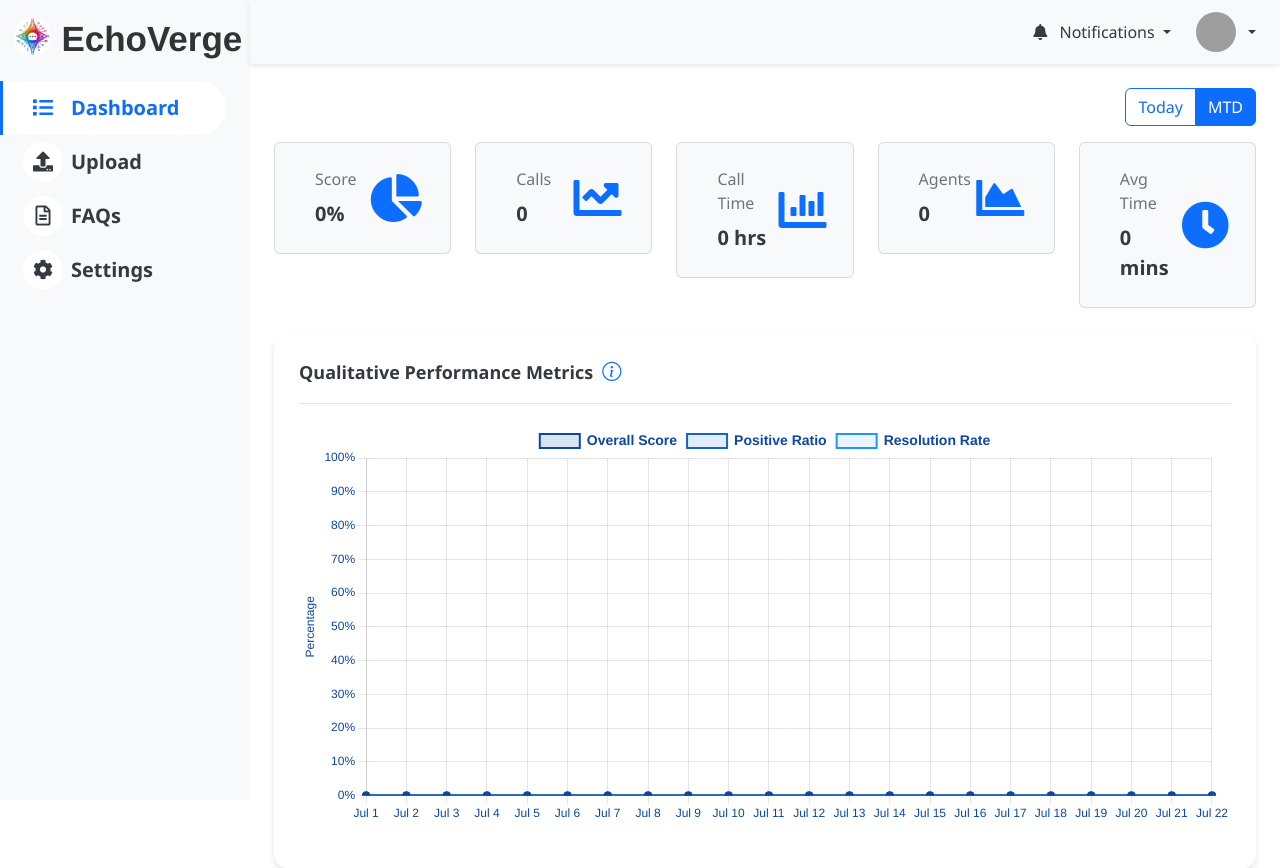
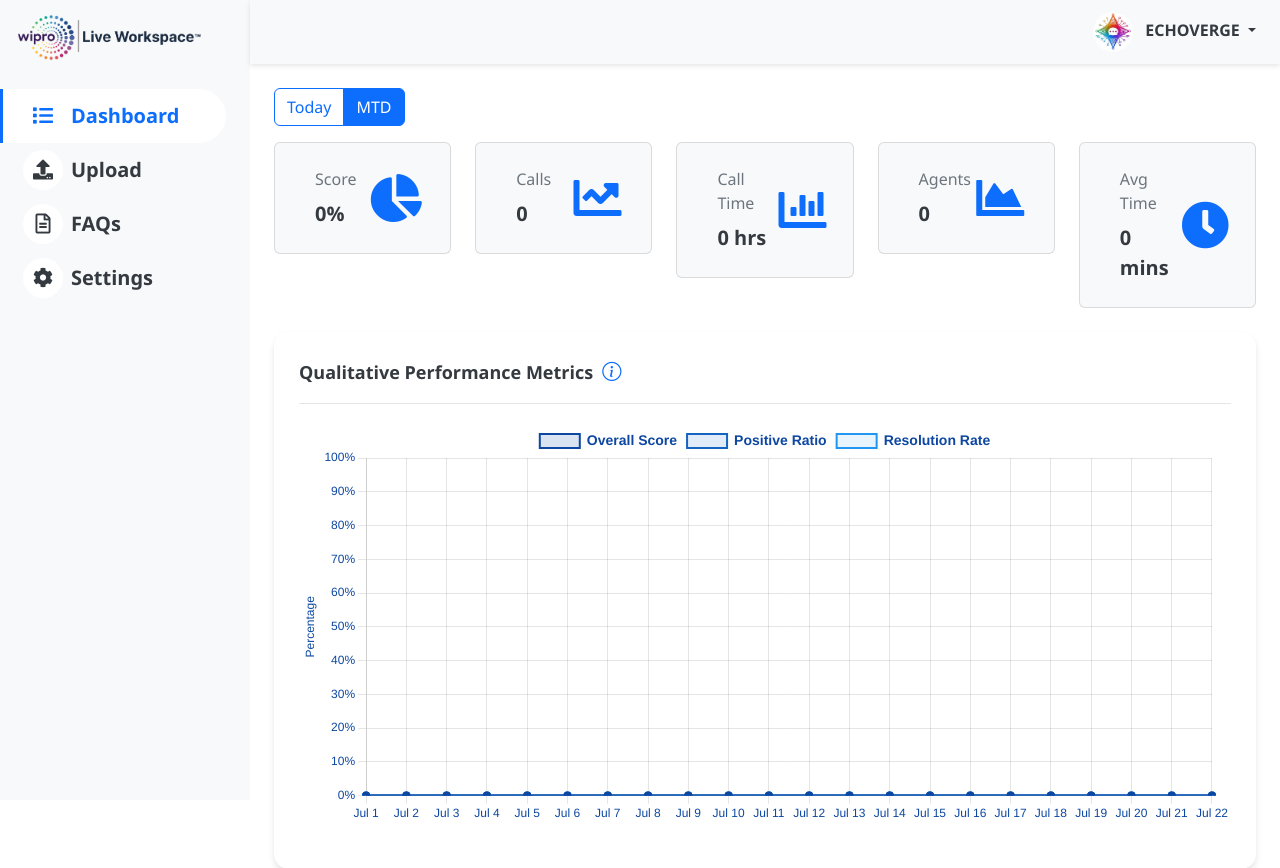
Before and after one commit to Ajayraj-developer/Post_Call_Quality_Analysis, a Flask app: page /dashboard in a window 1280 px wide. Shown: the top 868 px of the page. Run offline with Flask 3, Linux system fonts and the light colour scheme; the visitor is signed in with stand-in values (Sample User, id 1); data that the repository does not hold is empty; grey boxes are pictures that could not be loaded.

Commit message:
work in progress

```diff
--- a/app/templates/dashboard.html
+++ b/app/templates/dashboard.html
@@ -373,6 +373,10 @@
         position: relative;
         margin: 20px 0;
       }
+
+      .justify-content-end {
+        justify-content: flex-start !important;
+      }
     </style>
   </head>
 
@@ -386,17 +390,18 @@
             class="navbar-brand mx-4 mb-3 d-flex align-items-center"
           >
             <img
-              src="../static/img/logoo.png"
+              src="../static/img/wipro.png"
               alt="Post Call Logo"
               style="
-                height: 40px;
+                height: 65px;
                 width: auto;
                 margin-right: 10px;
                 border-radius: 60px;
-                margin-left: -10px;
+                margin-left: -20px;
+                margin-top: -10px;
               "
             />
-            <h3
+            <!-- <h3
               class="mb-0"
               style="
                 font-family: 'Franklin Gothic Medium', 'Arial Narrow', Arial,
@@ -406,8 +411,7 @@
                 font-size: 35px;
               "
             >
-              EchoVerge
-            </h3>
+            </h3> -->
           </a>
           <div class="navbar-nav w-100">
             <a
@@ -434,30 +438,30 @@
           class="navbar navbar-expand bg-light navbar-light sticky-top px-4 py-0"
         >
           <div class="navbar-nav align-items-center ms-auto">
+            <!-- <div class="nav-item dropdown">
+          <a href="#" class="nav-link dropdown-toggle" data-bs-toggle="dropdown">
+            <i class="fa fa-bell me-2"></i>
+            <span class="d-none d-lg-inline-flex">Notifications</span>
+          </a>
+        </div> -->
             <div class="nav-item dropdown">
               <a
                 href="#"
                 class="nav-link dropdown-toggle"
                 data-bs-toggle="dropdown"
               >
-                <i class="fa fa-bell me-2"></i>
-                <span class="d-none d-lg-inline-flex">Notifications</span>
-              </a>
-            </div>
-            <div class="nav-item dropdown">
-              <a
-                href="#"
-                class="nav-link dropdown-toggle d-flex align-items-center"
-                data-bs-toggle="dropdown"
-              >
                 <img
                   class="rounded-circle me-2"
-                  src="https://i.pravatar.cc/32?img=3"
-                  alt=""
+                  src="../static/img/logoo.png"
+                  alt="Logo"
                   style="width: 40px; height: 40px"
                 />
-                <span class="d-none d-lg-inline-flex" id="username"
-                  >{{ user.name if user else 'Guest User' }}</span
+                <!-- <span class="d-none d-lg-inline-flex" id="username">{{ user.name if user else 'Guest User' }}</span> -->
+                <span
+                  class="d-none d-lg-inline-flex"
+                  id="username"
+                  style="font-weight: bolder"
+                  >ECHOVERGE</span
                 >
               </a>
               <div class="dropdown-menu dropdown-menu-end">
@@ -475,18 +479,19 @@
                     {{ user.preferred_username if user else '' }}
                   </div>
                 </div>
-                <a href="#" class="dropdown-item"
-                  ><i class="fas fa-user-circle"></i>Profile</a
-                >
-                <a href="#" class="dropdown-item"
-                  ><i class="fas fa-cog"></i>Settings</a
-                >
+                <a href="#" class="dropdown-item">
+                  <i class="fas fa-user-circle"></i>Profile
+                </a>
+                <a href="#" class="dropdown-item">
+                  <i class="fas fa-cog"></i>Settings
+                </a>
                 <a
                   href="{{ url_for('logout') if user else '#' }}"
                   class="dropdown-item"
-                  style="color: rgba(144, 202, 249, 1)"
-                  ><i class="fas fa-sign-out-alt"></i>Logout</a
-                >
+                  style="color: #dc3545"
+                >
+                  <i class="fas fa-sign-out-alt"></i>Logout
+                </a>
               </div>
             </div>
           </div>
@@ -2087,6 +2092,21 @@
                     new bootstrap.Popover(popoverTriggerEl);
                   });
                 });
+
+                 // User dropdown functionality
+      function toggleUserDropdown() {
+        const dropdown = document.getElementById('userDropdownMenu');
+        dropdown.classList.toggle('show');
+      }
+
+      // Close dropdown when clicking outside
+      document.addEventListener('click', function(event) {
+        const userDropdown = document.querySelector('.user-dropdown');
+        const dropdown = document.getElementById('userDropdownMenu');
+        if (userDropdown && dropdown && !userDropdown.contains(event.target)) {
+          dropdown.classList.remove('show');
+        }
+      });
     </script>
   </body>
 </html>
```
Also changed, not shown: app/templates/upload.html (+31 -20 lines), app/token_cache/token_cache_a3ea03d1-7e13-4545-b77f-1a8759cf1b0b.json (deleted, +0 -55 lines), app/token_cache/token_cache_e8db5e63-28f1-4e45-9628-46e0e79e040f.json (added, +55 -0 lines). Lines whose indentation alone changed are shown as unchanged.
